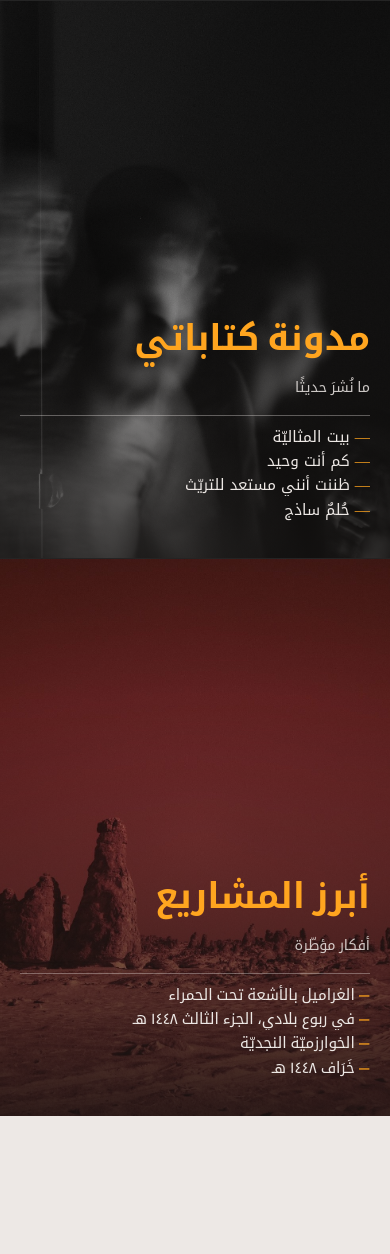
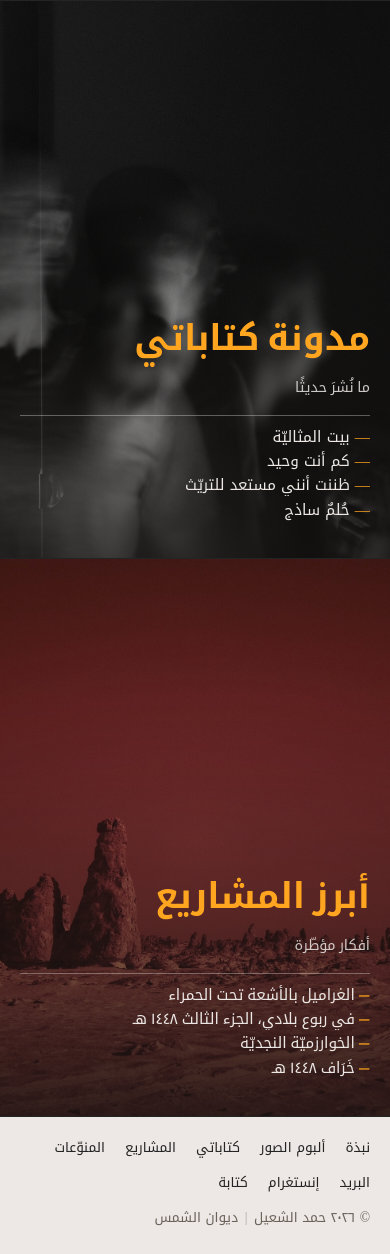
Before and after one commit to hamadalsheail/hamadalsheail.github.io, a Jekyll site: the page built from index.html, in a window 390 px wide. Shown: the part 1171-2425 px from the top of the page. Built offline with Jekyll 4.4.1, drawn with Linux system fonts in a browser that asks for light colours; before the commit the page ends 2287 px from its top, so only the background shows below that.

Commit message:
Landing: add footer with quick links and contact
Copyright line, site links (About, Photography, Writings, Projects,
Gallery) and contact (Email, Instagram, Kitabh) reused from About.
Bilingual, RTL-aware, themed; stacks on phones.

Co-Authored-By: Claude Opus 5.5 <noreply@anthropic.com>
Claude-Session: https://claude.ai/code/session_01W8yLvdZ4fFspr35rdBYJKU

```diff
--- a/index.html
+++ b/index.html
@@ -91,6 +91,26 @@
   </a>
 </main>
 
+{%- capture year %}{{ site.time | date: "%Y" }}{% endcapture %}
+<footer class="landing-foot">
+  <p class="landing-foot-copy">
+    <span data-lang="en">© {{ year }} Hamad Alsheail <span class="sep">|</span> Diwan Alshams</span>
+    <span data-lang="ar">© {{ year | replace: "0","٠" | replace: "1","١" | replace: "2","٢" | replace: "3","٣" | replace: "4","٤" | replace: "5","٥" | replace: "6","٦" | replace: "7","٧" | replace: "8","٨" | replace: "9","٩" }} حمد الشعيل <span class="sep">|</span> ديوان الشمس</span>
+  </p>
+  <nav class="landing-foot-links" aria-label="Site">
+    <a href="/about/"><span data-lang="en">About</span><span data-lang="ar">نبذة</span></a>
+    <a href="/photography.html"><span data-lang="en">Photography</span><span data-lang="ar">ألبوم الصور</span></a>
+    <a href="/writing/"><span data-lang="en">Writings</span><span data-lang="ar">كتاباتي</span></a>
+    <a href="/projects/"><span data-lang="en">Projects</span><span data-lang="ar">المشاريع</span></a>
+    <a href="/gallery.html"><span data-lang="en">Gallery</span><span data-lang="ar">المنوّعات</span></a>
+  </nav>
+  <nav class="landing-foot-links landing-foot-social" aria-label="Contact">
+    <a href="mailto:Hamad.alsheail@gmail.com"><span data-lang="en">Email</span><span data-lang="ar">البريد</span></a>
+    <a href="https://instagram.com/DiwanAlshams" target="_blank" rel="noopener"><span data-lang="en">Instagram</span><span data-lang="ar">إنستغرام</span></a>
+    <a href="https://diwanalshams.kitabh.com/" target="_blank" rel="noopener"><span data-lang="en">Kitabh</span><span data-lang="ar">كتابة</span></a>
+  </nav>
+</footer>
+
 <script src="/lang.js"></script>
 <script src="/theme.js"></script>
 </body>
--- a/styles.css
+++ b/styles.css
@@ -518,6 +518,40 @@ section { scroll-margin-top: 4.5rem; }
 .landing-half:hover img { transform: scale(1.03); }
 .landing-half:focus-visible { outline: 2px solid var(--accent); outline-offset: -6px; }
 
+/* Landing footer: one quiet line under the four blocks, ruled like the head. */
+.landing-foot {
+  display: flex;
+  justify-content: space-between;
+  align-items: center;
+  gap: 0.75rem 2rem;
+  flex-wrap: wrap;
+  padding: 1rem var(--gutter);
+  border-top: 1px solid var(--ink);
+  font-size: 0.85rem;
+  color: var(--ink-soft);
+}
+.landing-foot-copy { margin: 0; }
+.landing-foot-copy .sep { opacity: 0.5; }
+.landing-foot-links { display: flex; flex-wrap: wrap; gap: 0.35rem 1.25rem; }
+.landing-foot-social { margin-inline-start: auto; }
+.landing-foot-social::before {
+  content: "";
+  align-self: center;
+  width: 1px;
+  height: 0.9em;
+  margin-inline-end: 0.1rem;
+  background: var(--rule);
+}
+.landing-foot a {
+  color: var(--ink);
+  text-decoration: none;
+  border-bottom: 1px solid transparent;
+  transition: color 0.2s, border-color 0.2s;
+}
+.landing-foot a:hover,
+.landing-foot a:focus-visible { color: var(--accent-text); border-bottom-color: currentColor; }
+html[lang="ar"] .landing-foot { font-family: var(--arabic); }
+
 /* ---------- Writing ---------- */
 
 .writing { padding: clamp(3rem, 7vw, 6rem) var(--gutter); }
@@ -960,6 +994,10 @@ footer {
   .landing-head .landing-alt { display: none; }
   .landing-half { --details: 11rem; padding-block: 1.25rem; }
   .landing-post { font-size: 0.95rem; line-height: 1.45; }
+  .landing-foot { flex-direction: column; align-items: flex-start; padding-block: 1.25rem 1.5rem; }
+  .landing-foot-social { margin-inline-start: 0; }
+  .landing-foot-social::before { display: none; }
+  .landing-foot-copy { order: 3; }
 }
 
 @media (prefers-reduced-motion: reduce) {
```
